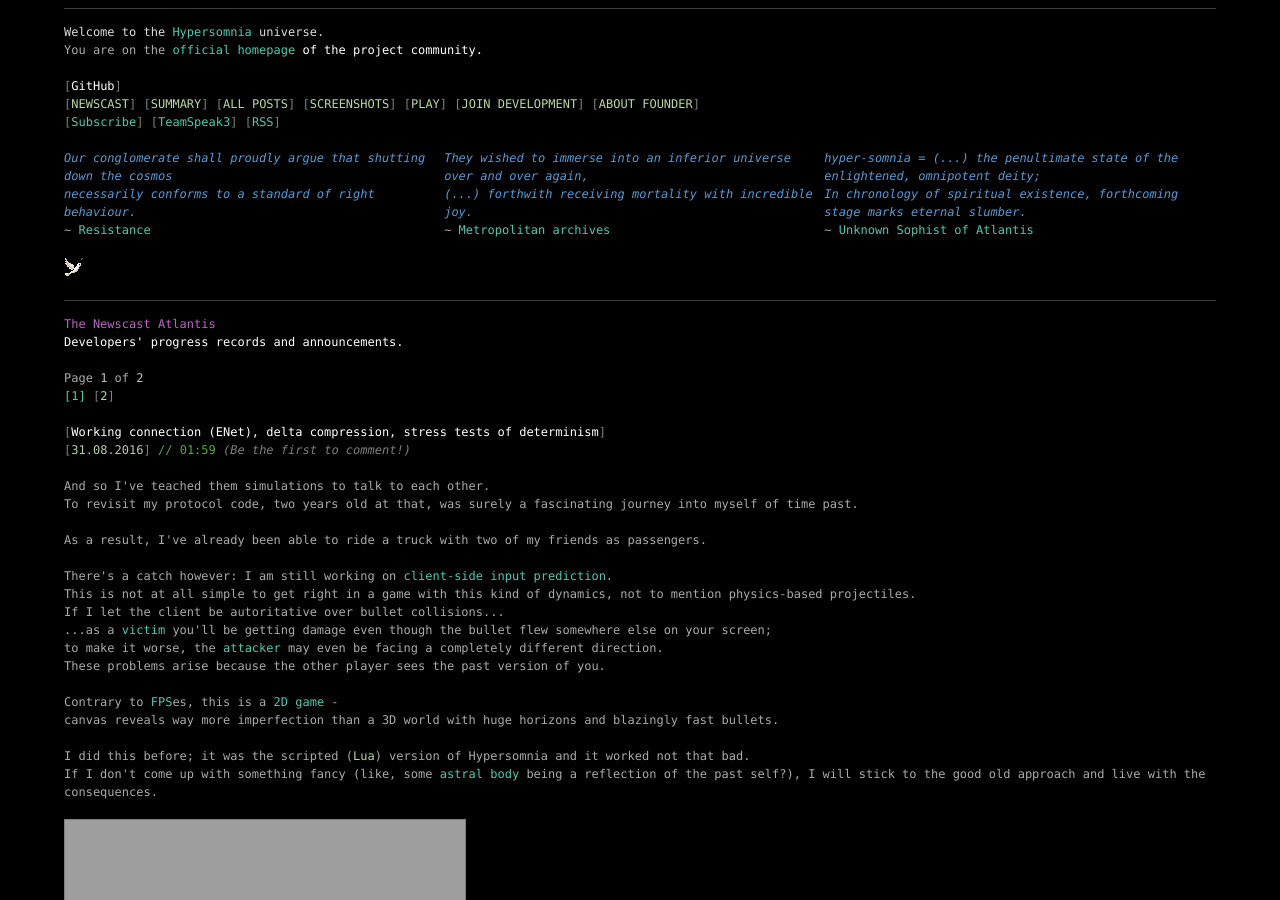
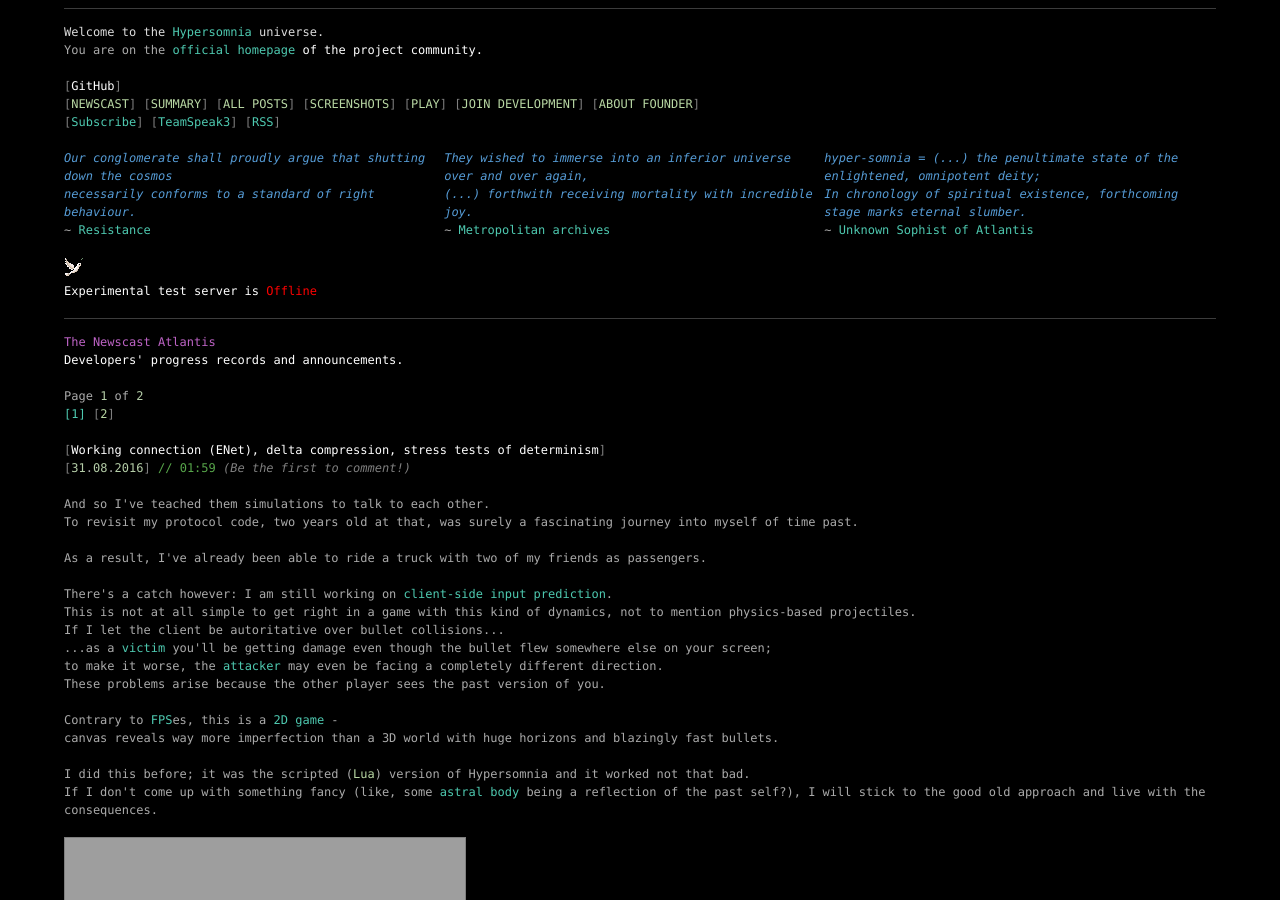
Before and after one commit to TeamHypersomnia/TeamHypersomnia.github.io, a Jekyll site: the page built from index.html, in a window 1280 px wide and 900 px high. Built offline with Jekyll 4.4.1, drawn with Linux system fonts in a browser that asks for light colours; the list of posts is cut into pages by our own code; some of the changed lines change nothing that is shown; grey boxes are pictures that could not be loaded.

Commit message:
test server status offline notice

```diff
--- a/_includes/header.html
+++ b/_includes/header.html
@@ -40,8 +40,17 @@ You are on the <span class="vskeyword"> official homepage </span> <span style="c
 
 <a href="http://hypersomnia.pl"><img src="{{ "/dove.gif "| prepend: site.baseurl }}" style="text-align: center; border: 0"/></a><br/>
 
+
+<div id="serverwidget_online" style="display:none">
+<span style="color:white">Experimental test server is <span style="color:rgb(34, 197, 76)">Online</span></span><br/>
+</div>
+
+<div id="serverwidget_offline" style="display:none">
+<span style="color:white">Experimental test server is <span style="color:red">Offline</span></span>
+</div>
+
 <div id="serverwidget">
-
+<span style="color:white">Experimental test server is <span style="color:red">Offline</span></span>
 </div>
 
 <script>
@@ -54,18 +63,23 @@ function load_server_widget() {
 
   xhttp.onload = function() {
     if (this.readyState == 4 && this.status == 200) {
-      document.getElementById("serverwidget").innerHTML = this.responseText;
+      document.getElementById("serverwidget").innerHTML = document.getElementById("serverwidget_online").innerHTML + this.responseText;
     }
   };
 
-xhttp.onerror = function() {
-};
+var offline_callback = function() {
+	  document.getElementById("serverwidget").innerHTML = document.getElementById("serverwidget_offline").innerHTML;
+	};
+
+xhttp.timeout = 2000;
+	xhttp.onerror = offline_callback;
+	xhttp.ontimeout = offline_callback;
 
   xhttp.send();
 }
 
 
-setInterval(load_server_widget, 500);
+setInterval(load_server_widget, 2000);
 </script>
 
 <div id="serverwidget">
```
